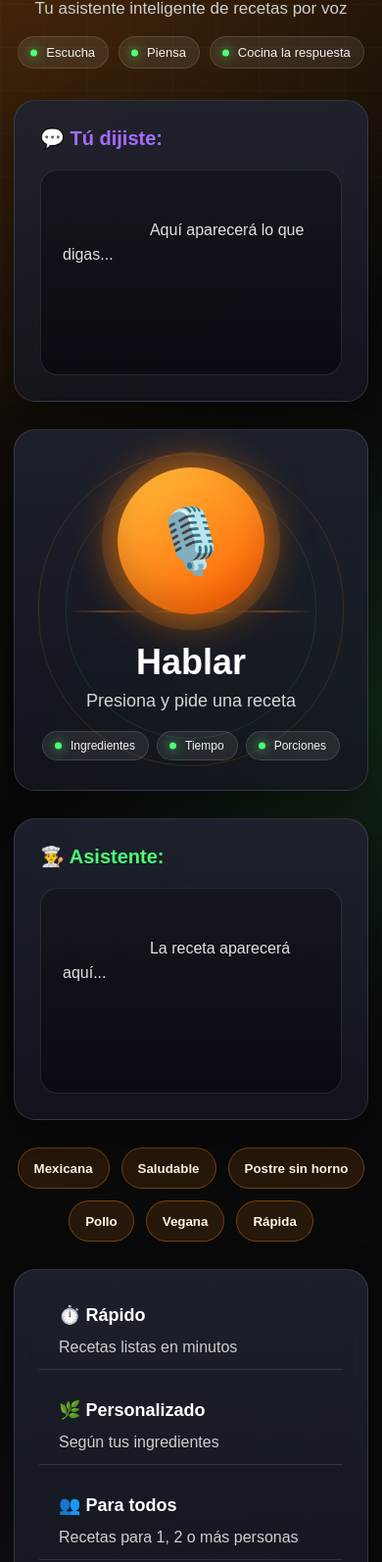
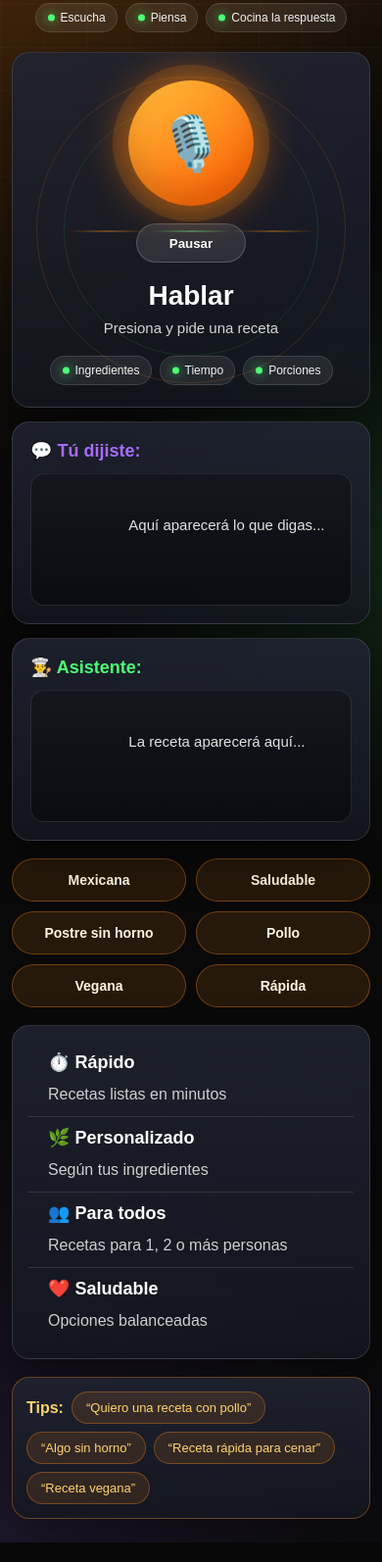
Before and after one commit to danylhg/Recetas, a website: page frontend/index.html in a window 390 px wide. Shown: the part 172-1766 px from the top of the page at 98% size. Drawn offline with Linux system fonts and the light colour scheme.

Commit message:
Agrega pausa y mejora version movil

```diff
--- a/frontend/app.js
+++ b/frontend/app.js
@@ -1,4 +1,5 @@
 const btn = document.getElementById("btnHablar");
+const btnPausar = document.getElementById("btnPausar");
 const textoUsuario = document.getElementById("textoUsuario");
 const respuestaIA = document.getElementById("respuestaIA");
 const app = document.querySelector(".app");
@@ -29,6 +30,37 @@
   app.dataset.estado = estado;
 }
 
+function detenerAudio() {
+  if (!audioActual) return;
+
+  const audio = audioActual;
+  audioActual.pause();
+  audioActual.currentTime = 0;
+  audioActual = null;
+
+  if (typeof audio.onended === "function") {
+    audio.onended();
+  }
+}
+
+function pausarConversacion() {
+  conversacionActiva = false;
+  escuchando = false;
+  hablando = false;
+  detenerAudio();
+
+  if (recognition) {
+    try {
+      recognition.stop();
+    } catch {
+      // El navegador puede lanzar error si ya estaba detenida.
+    }
+  }
+
+  setEstado("pausado");
+  textoUsuario.textContent = "Escucha pausada.";
+}
+
 btn.addEventListener("click", async () => {
   if (!recognition) return;
 
@@ -41,6 +73,8 @@
   iniciarEscucha();
 });
 
+btnPausar.addEventListener("click", pausarConversacion);
+
 function iniciarEscucha() {
   if (!recognition || hablando || escuchando || !conversacionActiva) return;
 
@@ -51,7 +85,10 @@
     recognition.start();
   } catch {
     escuchando = false;
-    setTimeout(iniciarEscucha, 800);
+
+    if (conversacionActiva) {
+      setTimeout(iniciarEscucha, 800);
+    }
   }
 }
 
@@ -70,7 +107,10 @@
     escuchando = false;
     setEstado("listo");
     textoUsuario.textContent = "No se entendió tu voz.";
-    setTimeout(iniciarEscucha, 1000);
+
+    if (conversacionActiva) {
+      setTimeout(iniciarEscucha, 1000);
+    }
   };
 
   recognition.onend = () => {
@@ -115,7 +155,7 @@
 }
 
 async function enviarTexto(texto) {
-  conversacionActiva = false;
+  pausarConversacion();
   textoUsuario.textContent = texto;
   await conversar(texto);
 }
@@ -125,11 +165,7 @@
     try {
       hablando = true;
 
-      if (audioActual) {
-        audioActual.pause();
-        audioActual.currentTime = 0;
-        audioActual = null;
-      }
+      detenerAudio();
 
       const res = await fetch(API_VOZ, {
         method: "POST",
--- a/frontend/index.html
+++ b/frontend/index.html
@@ -35,6 +35,7 @@
             <div class="voice-card">
                 <div class="onda"></div>
                 <button id="btnHablar" class="mic-btn" aria-label="Hablar con el asistente">🎙️</button>
+                <button id="btnPausar" class="pause-btn" type="button">Pausar</button>
                 <h2>Hablar</h2>
                 <p>Presiona y pide una receta</p>
                 <div class="mini-steps">
--- a/frontend/styles.css
+++ b/frontend/styles.css
@@ -141,6 +141,11 @@
     text-shadow: 0 0 18px rgba(76, 255, 117, 0.55);
 }
 
+.app[data-estado="pausado"] .agent-status span::before {
+    background: #ff6b6b;
+    box-shadow: 0 0 12px rgba(255, 107, 107, 0.85);
+}
+
 .paneles {
     display: grid;
     grid-template-columns: 1fr 1.35fr 1fr;
@@ -233,6 +238,29 @@
         0 0 0 22px rgba(255, 138, 25, 0.18),
         0 0 65px rgba(255, 120, 0, 1),
         inset 0 -16px 28px rgba(116, 41, 0, 0.24);
+}
+
+.pause-btn {
+    position: relative;
+    z-index: 1;
+    display: block;
+    min-width: 120px;
+    min-height: 42px;
+    margin: 24px auto 0;
+    padding: 10px 18px;
+    border: 1px solid rgba(255, 255, 255, 0.18);
+    border-radius: 999px;
+    color: #ffffff;
+    background: rgba(255, 255, 255, 0.1);
+    cursor: pointer;
+    font-weight: 700;
+    transition: transform 0.2s ease, background 0.2s ease, border-color 0.2s ease;
+}
+
+.pause-btn:hover {
+    transform: translateY(-2px);
+    background: rgba(255, 107, 107, 0.18);
+    border-color: rgba(255, 107, 107, 0.45);
 }
 
 .voice-card h2 {
@@ -407,25 +435,112 @@
 
 @media (max-width: 600px) {
     .app {
-        padding: 24px 14px;
+        padding: 18px 12px 24px;
+    }
+
+    .hero {
+        margin-bottom: 20px;
+    }
+
+    .icon {
+        width: 64px;
+        height: 64px;
+        font-size: 38px;
+        border-radius: 20px;
     }
 
     .hero h1 {
-        font-size: 38px;
+        font-size: 34px;
     }
 
     .hero p {
-        font-size: 17px;
+        font-size: 16px;
+    }
+
+    .agent-status {
+        gap: 8px;
+        margin-top: 14px;
+    }
+
+    .agent-status span,
+    .mini-steps span {
+        font-size: 12px;
+        padding: 7px 11px 7px 25px;
+    }
+
+    .paneles {
+        gap: 14px;
+    }
+
+    .voice-card {
+        order: -1;
+        padding: 28px 16px 22px;
+        border-radius: 18px;
+    }
+
+    .card,
+    .features,
+    .tips {
+        border-radius: 18px;
+    }
+
+    .card {
+        padding: 18px;
+    }
+
+    .card h2 {
+        margin-bottom: 12px;
+        font-size: 18px;
+    }
+
+    .box {
+        min-height: 135px;
+        max-height: 260px;
+        padding: 16px;
+        border-radius: 14px;
+        font-size: 15px;
     }
 
     .mic-btn {
-        width: 150px;
-        height: 150px;
-        font-size: 64px;
+        width: 128px;
+        height: 128px;
+        font-size: 54px;
+    }
+
+    .pause-btn {
+        min-width: 112px;
+        min-height: 40px;
+        margin-top: 18px;
+    }
+
+    .voice-card h2 {
+        margin-top: 18px;
+        font-size: 28px;
+    }
+
+    .voice-card p {
+        font-size: 15px;
+    }
+
+    .quick-actions {
+        display: grid;
+        grid-template-columns: 1fr 1fr;
+        gap: 10px;
+        margin-top: 18px;
+    }
+
+    .quick-actions button {
+        width: 100%;
+        min-height: 44px;
+        padding: 9px 10px;
+        font-size: 14px;
     }
 
     .features {
         grid-template-columns: 1fr;
+        margin-top: 18px;
+        padding: 16px;
+        gap: 0;
     }
 
     .features div {
@@ -436,4 +551,13 @@
     .features div:last-child {
         border-bottom: none;
     }
+
+    .tips {
+        gap: 8px;
+        padding: 14px;
+    }
+
+    .tips span {
+        font-size: 13px;
+    }
 }
--- a/render.yaml
+++ b/render.yaml
@@ -12,6 +12,8 @@
         sync: false
       - key: GEMINI_MODEL
         value: gemini-2.5-flash-lite
+      - key: GEMINI_FALLBACK_MODEL
+        value: gemini-3.1-flash-lite
       - key: INWORLD_API_KEY
         sync: false
       - key: INWORLD_VOICE_ID
```
Also changed, not shown: backend/server.js (+27 -7 lines), 1 other file.
